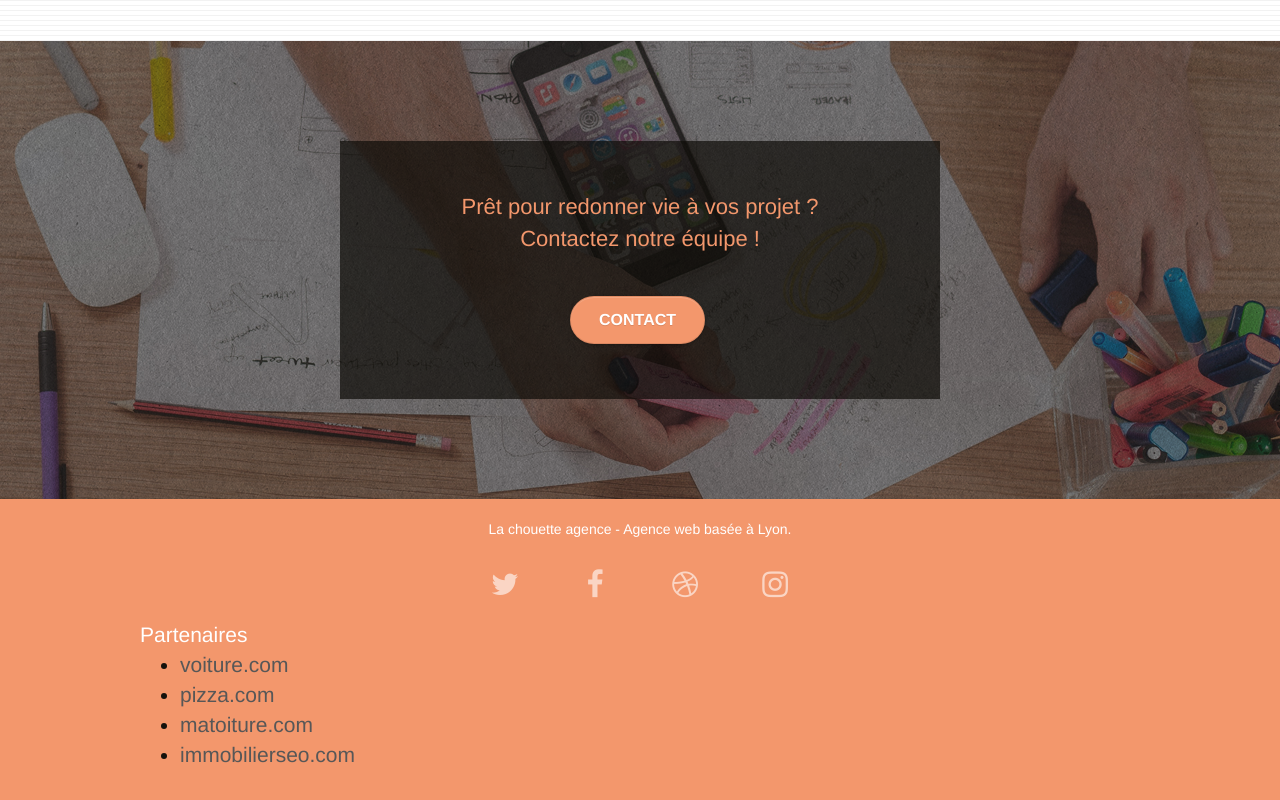
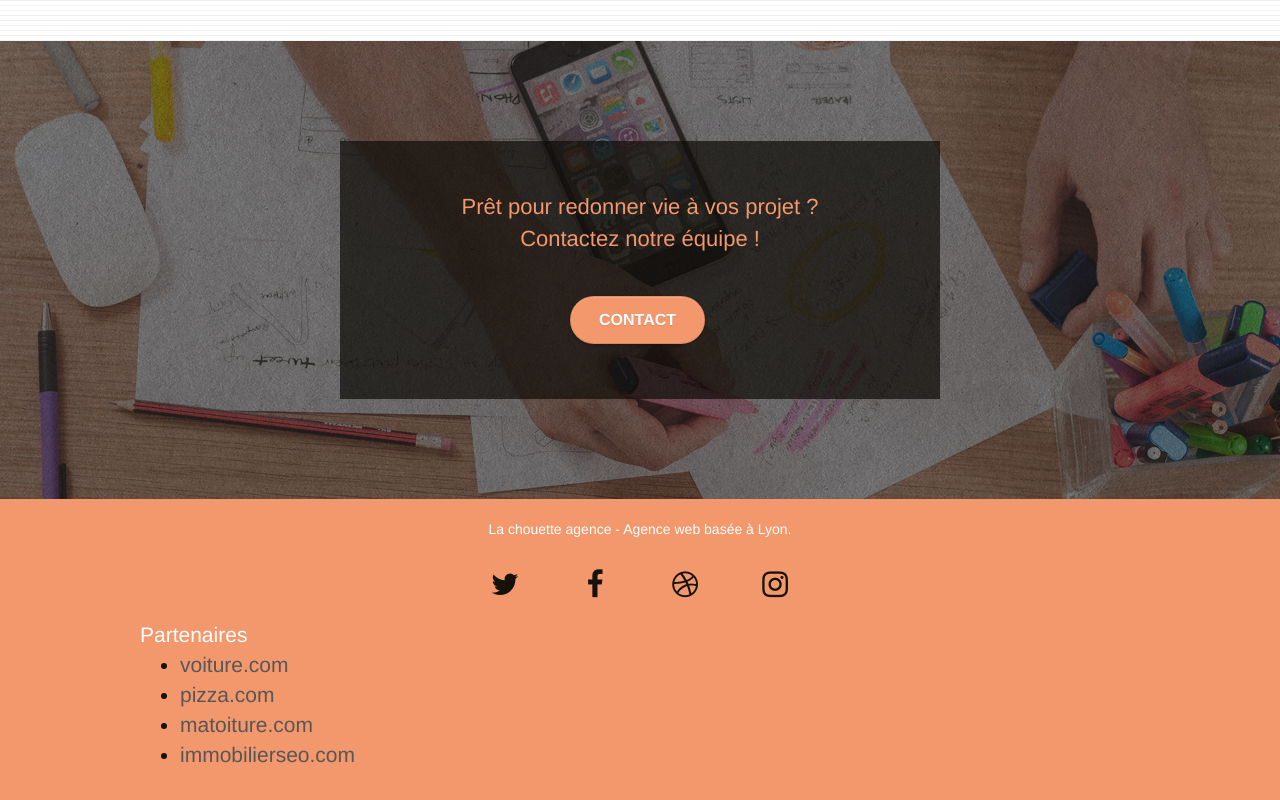
Before and after one commit to MarionCd/MarionCarraud_4_09092021, a plain HTML site: page index.html in a window 1280 px wide. Shown: the part 3180-3980 px from the top of the page. Drawn offline with Linux system fonts and the light colour scheme.

Commit message:
reseaux sociaux

```diff
--- a/style.css
+++ b/style.css
@@ -867,10 +867,10 @@ h4 {
 }
 
 .social .icon-md{
-    color:#15120C ;
+    color:#15120C !important ;
 }
 .social .icon-md:hover{
-    color:#fff;
+    color:#fff !important;
 }
 
 @media (max-width: 1024px) {
```
